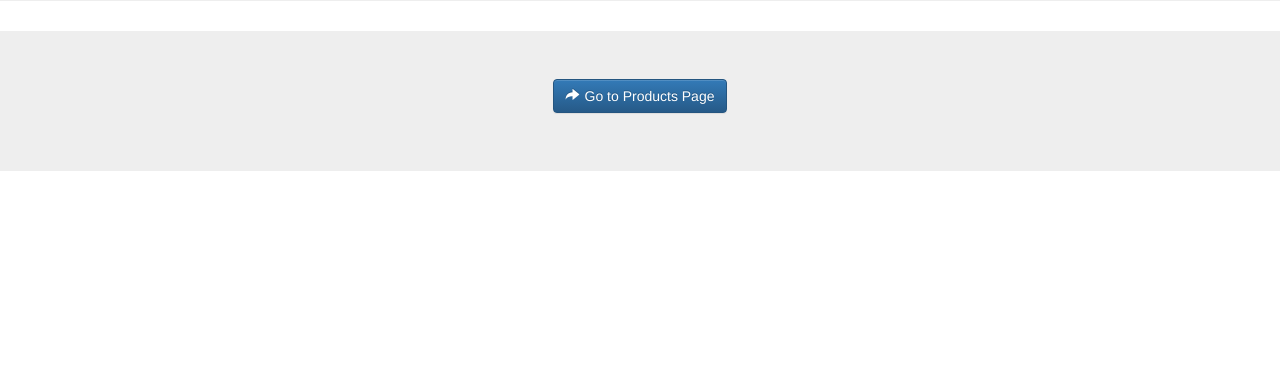
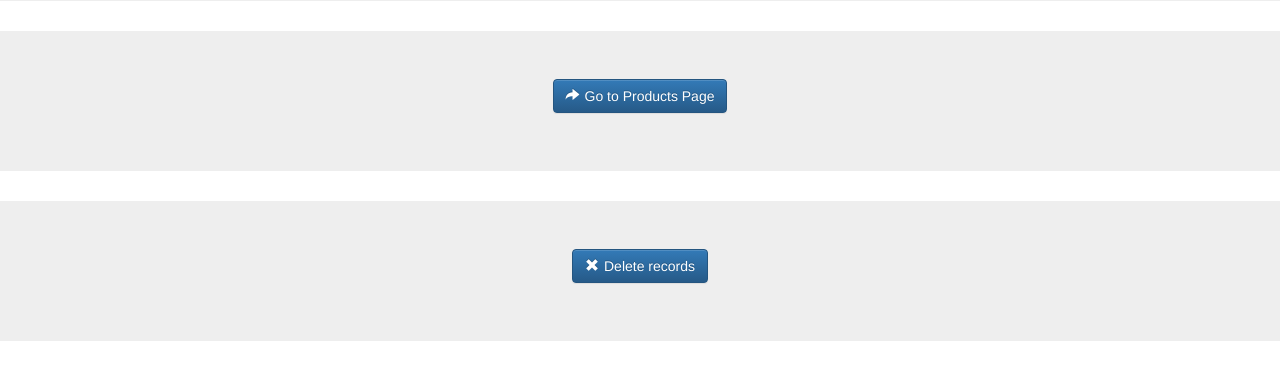
Before and after one commit to alljp/product-importer, a Django app: page / in a window 1280 px wide. Shown: the part 290-670 px from the top of the page. Run offline with Django 3.2, Linux system fonts and the light colour scheme; parts of the project's set-up code (start-up, migrations or seed data) failed here and were passed over; some libraries are stand-ins or nearby versions.

Commit message:
Add delete records view

```diff
--- a/product_importer/templates/index.html
+++ b/product_importer/templates/index.html
@@ -1,6 +1,12 @@
 {% extends 'base.html' %}
 
 {% block content %}
+{% if deleted_count >= 0 %}
+    <div class="alert alert-info alert-dismissable">
+      <button type="button" class="close" data-dismiss="alert" aria-hidden="true" onclick="location.href = '/';">&times;</button>
+      {{deleted_count}} records were deleted
+    </div>
+{% endif %}
 <div class="jumbotron">
     <form action="{% url 'product_importer:upload_csv' %}" method="POST" class="form-horizontal">
     {% csrf_token %}
@@ -22,6 +28,11 @@
 <div class="jumbotron" style="text-align:center">
     <div style="margin-bottom:10px;">
          <button class="btn btn-primary" id="products" onclick="location.href = 'products/';" > <span class="glyphicon glyphicon-share-alt" style="margin-right:5px;"></span>Go to Products Page</button>
+    </div>
+</div>
+<div class="jumbotron" style="text-align:center">
+    <div style="margin-bottom:10px;">
+         <button class="btn btn-primary" id="products" onclick="deleteRecords()" > <span class="glyphicon glyphicon-remove" style="margin-right:5px;"></span>Delete records</button>
     </div>
 </div>
 
@@ -81,6 +92,12 @@
       xhr.send(postData);
     }
 
+    function deleteRecords() {
+      if (confirm("Do you want to delete!")) {
+        location.href = 'delete/';
+      }
+    }
+
 </script>
 
 {% endblock %}
--- a/product_importer/templates/products_list.html
+++ b/product_importer/templates/products_list.html
@@ -29,7 +29,6 @@
 {% if is_paginated %}
   <ul class="pagination">
     {% if page_obj.has_previous %}
-      <!-- <li><a href="?page={{ page_obj.previous_page_number }}&search_key={{search_key}}">&laquo;</a></li> -->
       <li><a href="javascript:document.location.href=getUrl({{ page_obj.previous_page_number }})">&laquo;</a></li>
     {% else %}
       <li class="disabled"><span>&laquo;</span></li>
--- a/product_importer/urls.py
+++ b/product_importer/urls.py
@@ -7,4 +7,5 @@ urlpatterns = [
     url(r'^$', views.upload_csv, name='upload_csv'),
     url(r'sign_s3', views.sign_s3, name='sign_s3'),
     url(r'products', views.ProductsView.as_view()),
+    url(r'delete', views.delete_records, name='delete_records')
 ]
--- a/product_importer/views.py
+++ b/product_importer/views.py
@@ -15,7 +15,6 @@ from product_importer.tasks import import_data
 class HomePageView(TemplateView):
     def get(self, request, **kwargs):
         return render(request, 'index.html', context=None)
-
 
 
 class ProductsView(ListView):
@@ -59,8 +58,6 @@ def upload_csv(request):
     return HttpResponseRedirect(reverse("product_importer:upload_csv"))
 
 
-
-
 def sign_s3(request):
   # S3_BUCKET = os.environ.get('S3_BUCKET')
   S3_BUCKET = 'fulfilio-product-importer'
@@ -82,3 +79,9 @@ def sign_s3(request):
       'data': presigned_post,
       'url': 'https://%s.s3.amazonaws.com/%s' % (S3_BUCKET, file_name)
   })
+
+
+def delete_records(request):
+  count, _ = Product.objects.all().delete()
+  data = {'deleted_count': count}
+  return render(request, "index.html", data)
```
